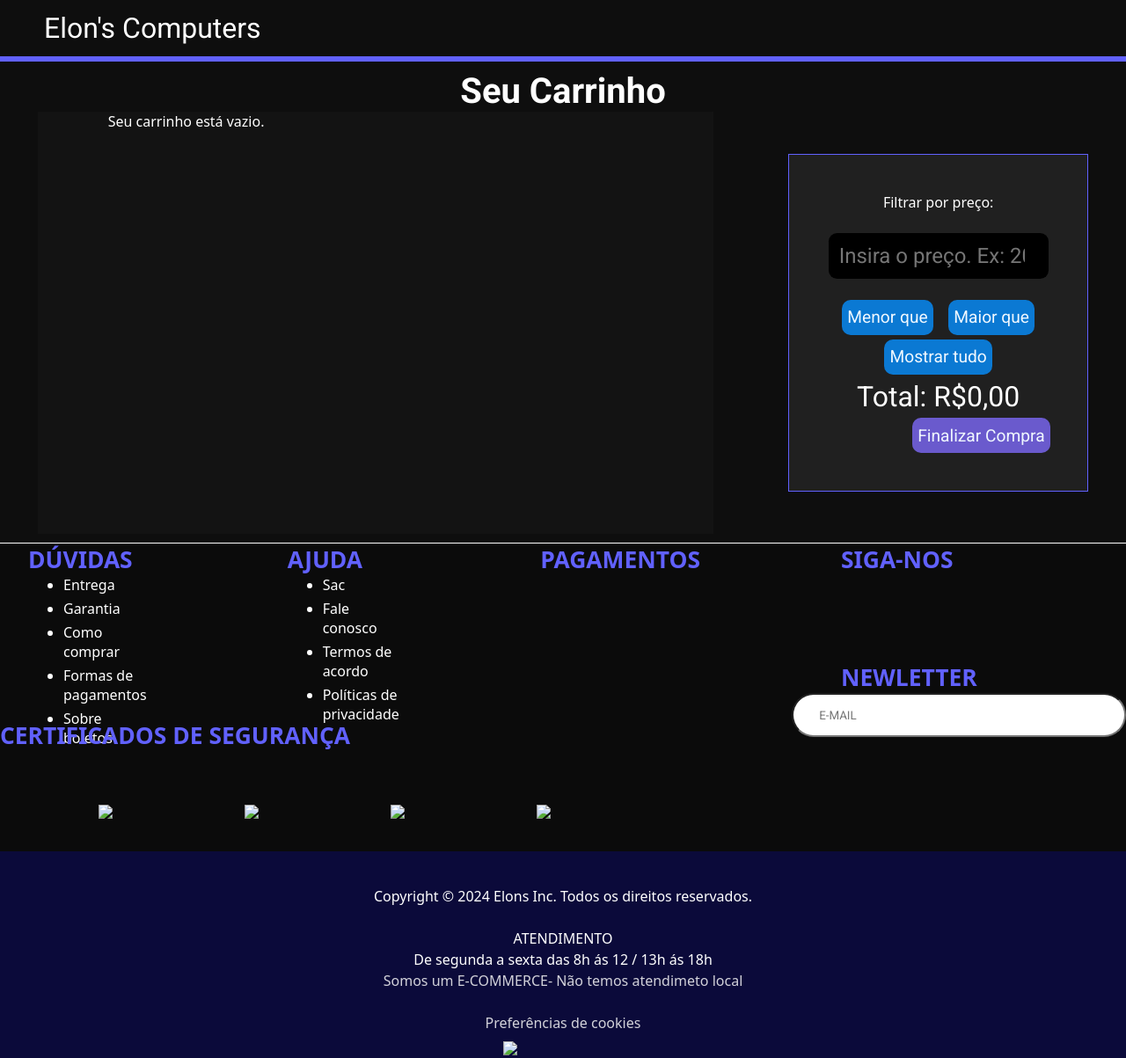
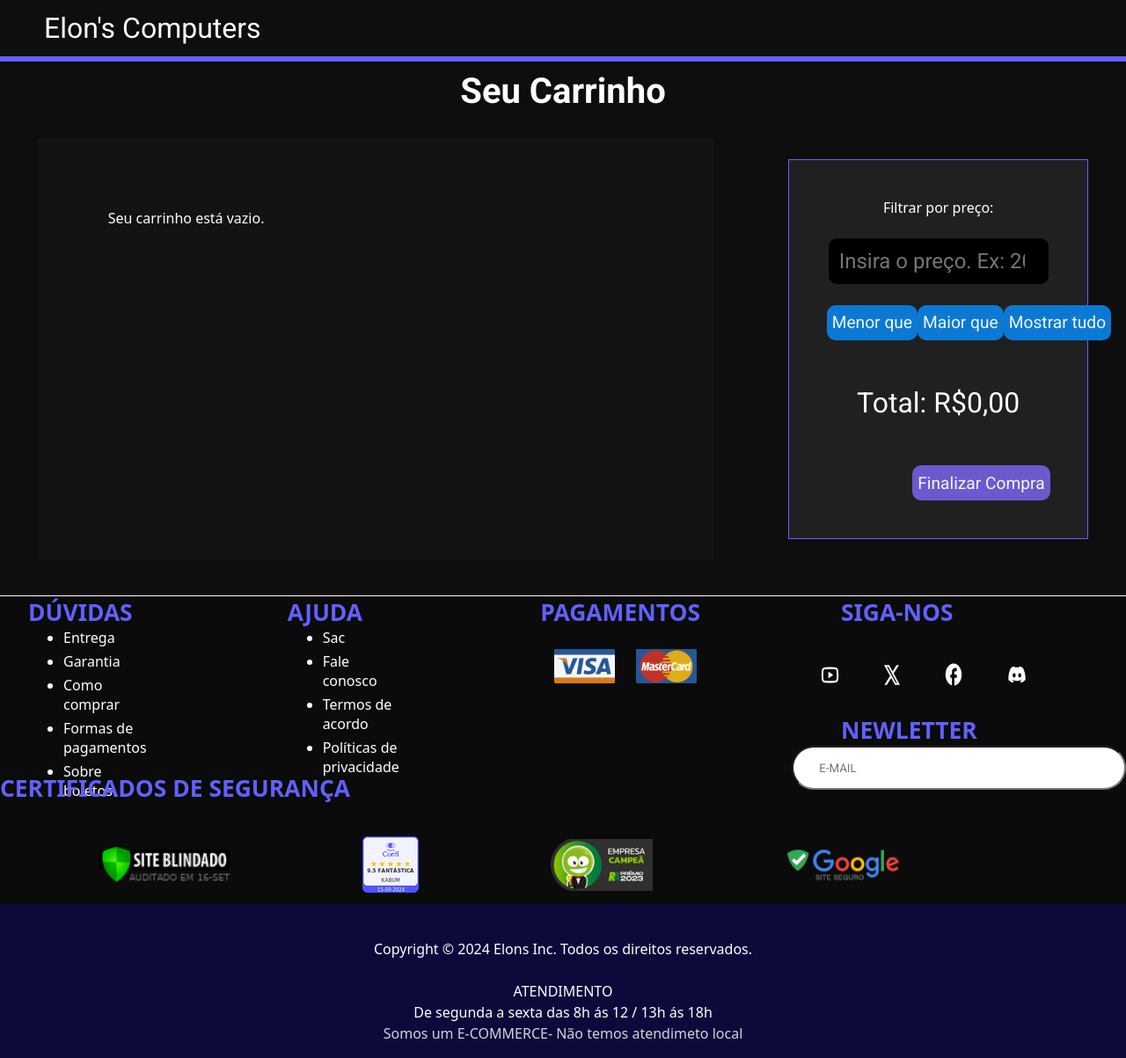
Before and after one commit to Antoine-Vitrian/Elon-s-Computer, a plain HTML site: page carrinho.html in a window 1280 px wide. Shown: the top 1203 px of the page at 88% size. Drawn offline with Linux system fonts and the light colour scheme.

Commit message:
fix: carrinho

```diff
--- a/carrinho.css
+++ b/carrinho.css
@@ -51,7 +51,7 @@ main h2 {
     font-size: 1.5rem;
     color: white;
 }
-#botoes {
+#filtro-preco #botoes {
     width: 100%;
     display: flex;
     justify-content: space-evenly;
@@ -67,7 +67,8 @@ main h2 {
     background-color: slateblue;
 }
 #carrinho {
-    padding-inline: 80px;
+    padding: 80px;
+    margin: 30px;
     grid-row-start: 2;
     height: 60vh;
     width: 90%;
--- a/carrinho.html
+++ b/carrinho.html
@@ -57,18 +57,18 @@
                     <div id="meiospagar">
                         <h1>PAGAMENTOS</h1>
                         <div id="iconspagar">
-                        <img src="icons/visa.png" alt="">
-                        <img src="icons/mastercard.png" alt="">
+                        <img src="img/visa.png" alt="">
+                        <img src="img/mastercard.png" alt="">
                         </div>
                     </div>
                 </div>
                 <div id="redes_social">
                     <h1>SIGA-NOS</h1>
                     <div id="nossas_redes">
-                        <img src="icons/youtube.png" alt="">
-                        <img src="icons/x.png" alt="">
-                        <img src="icons/facebook.png" alt="">
-                        <img src="icons/discord.png" alt="">
+                        <img src="img/youtube.png" alt="">
+                        <img src="img/x.png" alt="">
+                        <img src="img/facebook.png" alt="">
+                        <img src="img/discord.png" alt="">
                     </div>
                     <div id="newletter">
                         <h1>NEWLETTER</h1>
@@ -81,10 +81,10 @@
         <div id="finalzinho2">
             <h1 id="certi">CERTIFICADOS DE SEGURANÇA</h1>
             <div id="icons">
-                <img src="icons/selo1.png" >
-                <img src="icons/selo2.png" >
-                <img src="icons/selo3.png" >
-                <img src="icons/selo4.png" >
+                <img src="img/selo1.png" >
+                <img src="img/selo2.png" >
+                <img src="img/selo3.png" >
+                <img src="img/selo4.png" >
 
             </div>
 
@@ -95,7 +95,7 @@
             <p id="hora">De segunda a sexta das 8h ás 12 / 13h ás 18h</p>
             <p id="cinza"> Somos um E-COMMERCE- Não temos atendimeto local </p>
             <p id="cookies">Preferências de cookies</p>
-            <img src="icons/powered.png" id="commerce">
+            <img src="img/powered.png" id="commerce">
         </div>
 
     </footer>
```
